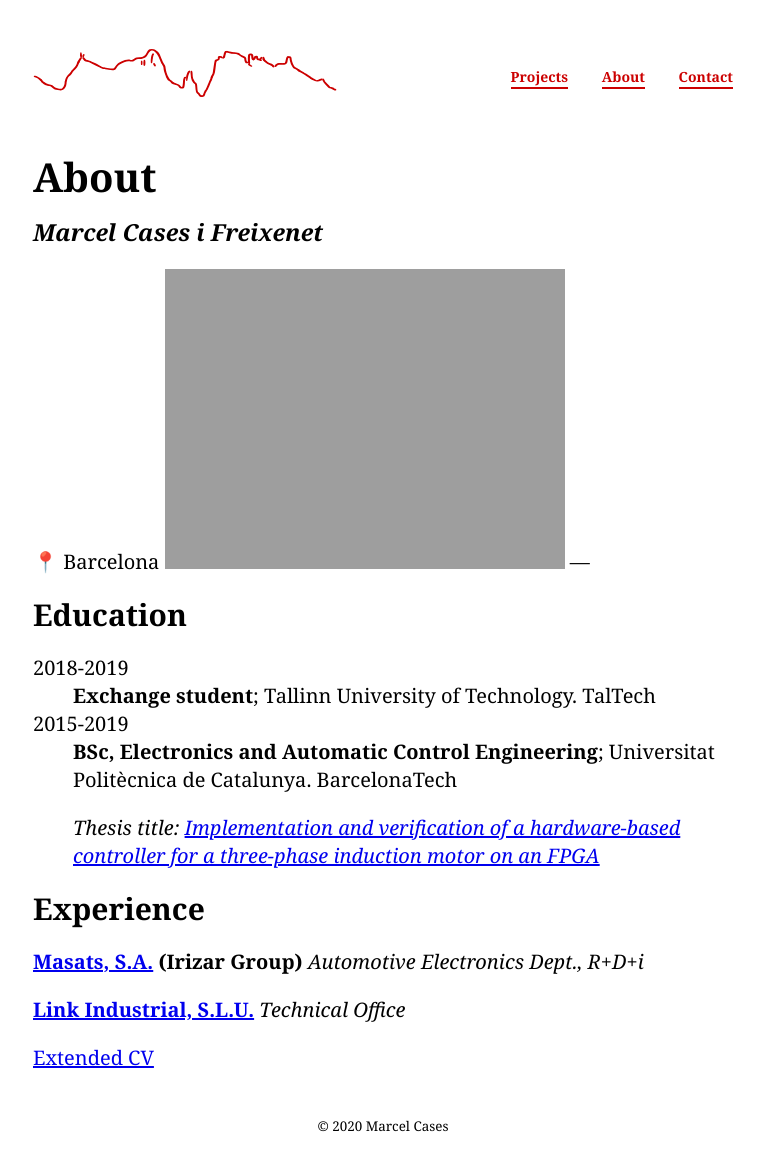
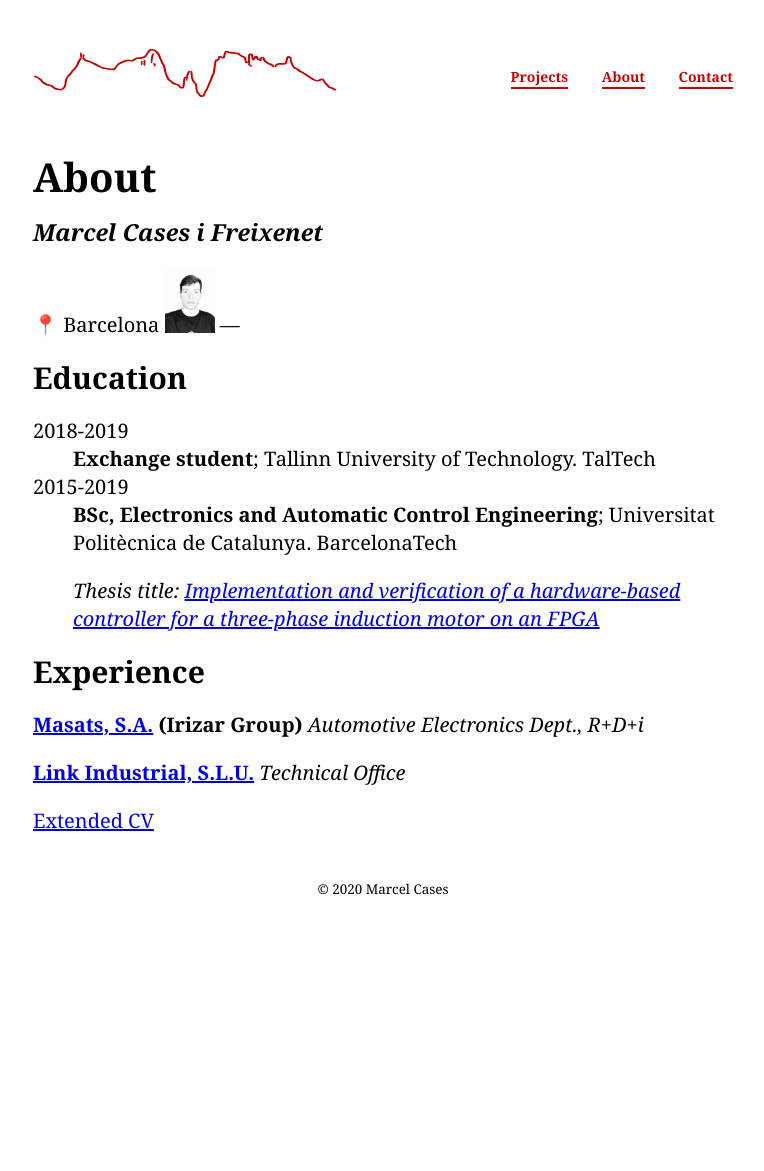
Before and after one commit to marcelcases/marcelcases.github.io, a Jekyll site: the page built from about.markdown, in a window 1280 px wide. Shown: the whole page, without its empty margins (257-1021 px from the left). Built offline with Jekyll 4.4.1, drawn with Linux system fonts in a browser that asks for light colours; comment, search, counter and statistics services are not loaded; after the commit the page ends 934 px from its top, so only the background shows below that.

Commit message:
Size fixed
Signed-off-by: Marcel Cases i Freixenet <m@rcel.xyz>

```diff
--- a/about.markdown
+++ b/about.markdown
@@ -10,7 +10,7 @@ date: 2017-10-01 12:00:00 +01:00
 
 ### _Marcel Cases i Freixenet_
 &#x1F4CD; Barcelona
-![Marcel](/images/marcel.jpg =50x)
+<img src="/images/marcel.jpg" alt="drawing" width="50"/>
 ---
 
 Education
```
